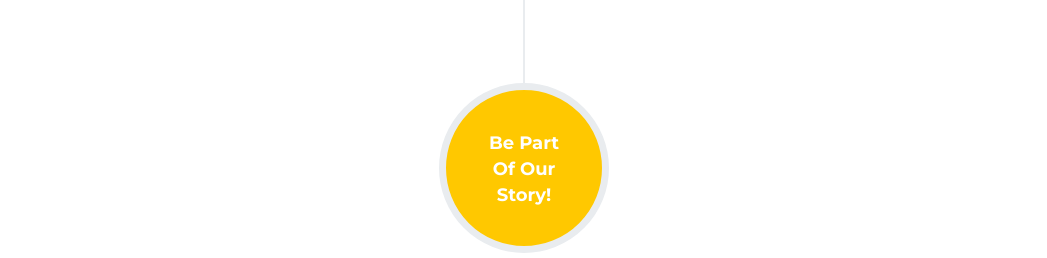
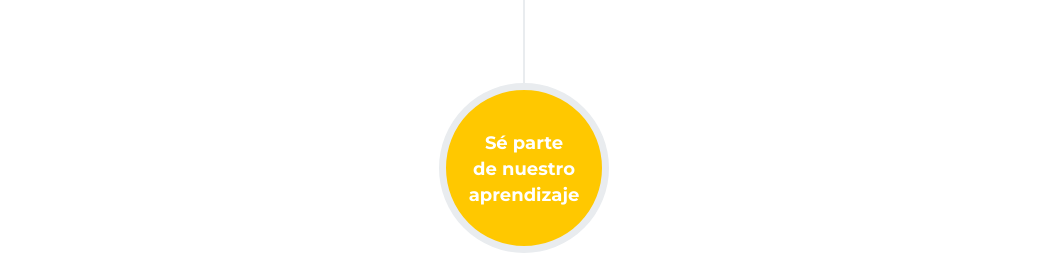
Before and after one commit to BRENDABLAS/PROFESORASONLINE, a plain HTML site: page index.html in a window 1280 px wide. Shown: the part 4240-4498 px from the top of the page, without its empty margins (116-1163 px from the left). Drawn offline with nearby package versions, Linux system fonts and the light colour scheme.

Commit message:
Update index.html

```diff
--- a/index.html
+++ b/index.html
@@ -231,11 +231,11 @@
                     <li class="timeline-inverted">
                         <div class="timeline-image">
                             <h4>
-                                Be Part
+                                Sé parte
                                 <br />
-                                Of Our
+                                de nuestro
                                 <br />
-                                Story!
+                                aprendizaje
                             </h4>
                         </div>
                     </li>
```
